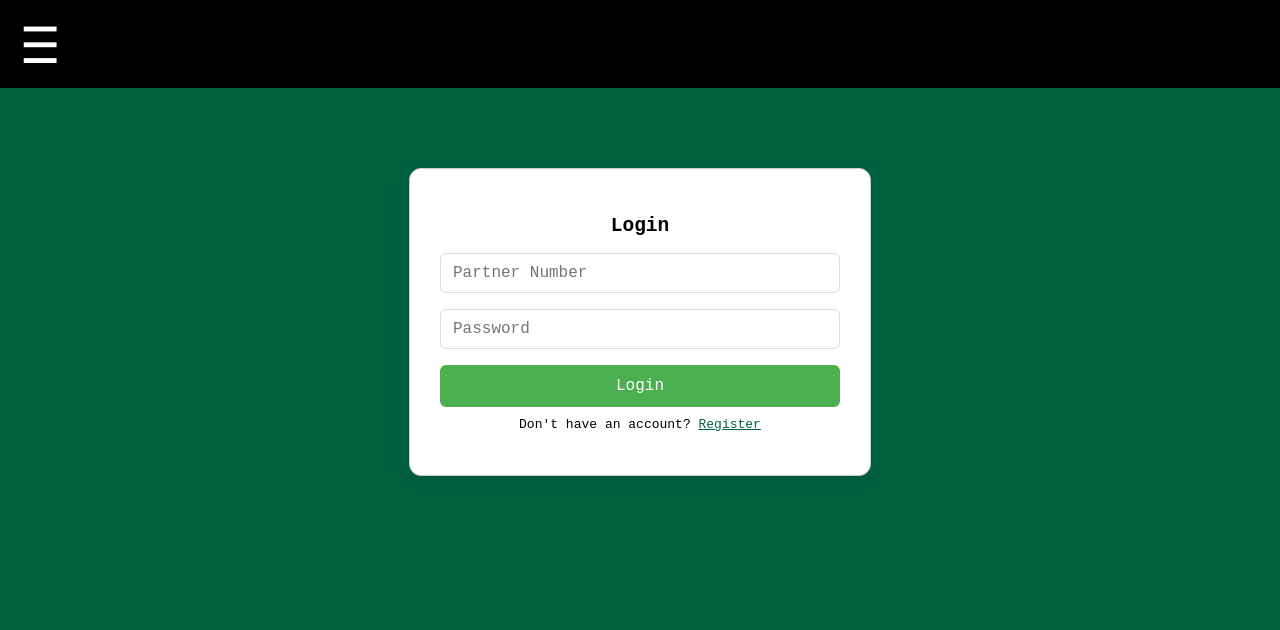
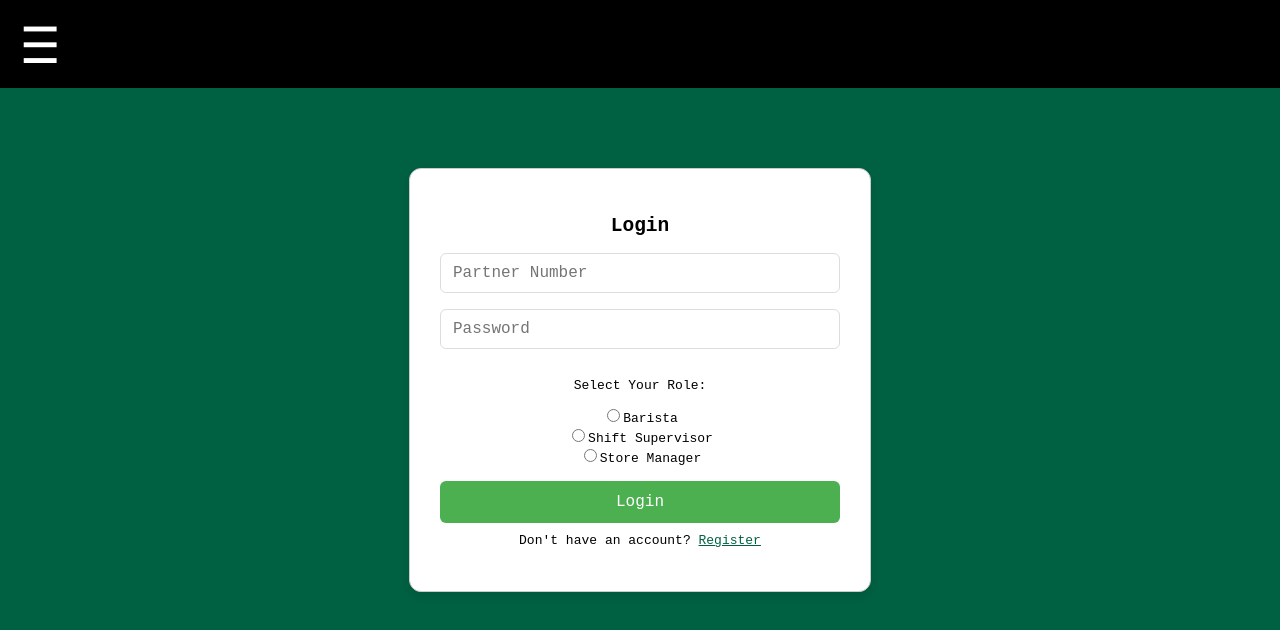
Before and after one commit to brepp22/greenapron, a React (Create React App) app in the folder greenapron/: page /login in a window 1280 px wide. Shown: the top 630 px of the page. Built offline with nearby package versions, Linux system fonts and the light colour scheme.

Commit message:
radio buttons added for role on register

```diff
--- a/greenapron/src/components/LoginForm.jsx
+++ b/greenapron/src/components/LoginForm.jsx
@@ -4,10 +4,13 @@ import axios from 'axios';
 import './LoginForm.css';
 
 const LoginForm = ({setToken}) => {
-  const [form, setForm] = useState({ partner_number: '', password: '' });
+  const [form, setForm] = useState({ partner_number: '', password: '', role: '', });
   const [error, setError] = useState('');
   const [isRegister, setIsRegister] = useState('');
   const navigate = useNavigate();
+
+  const roleOptions = ['Barista', 'Shift Supervisor', 'Store Manager'];
+
 
   const handleChange = (e) => {
     setForm({ ...form, [e.target.name]: e.target.value });
@@ -73,6 +76,24 @@ const LoginForm = ({setToken}) => {
         required
       /><br />
 
+      <p>Select Your Role:</p>
+
+      {roleOptions.map((role) => (
+      <label key={role} style={{ display: 'block' }}>
+      <input
+        className = "input-role"
+        type="radio"
+        name="role"
+        value={role}
+        checked={form.role === role}
+        onChange={handleChange}
+      />
+      {role}
+    </label>
+  ))}
+    <br />
+
+
       <button className='login-button' type="submit">{isRegister ? 'Register' : 'Login'}</button>
       {error && <p className="error-message" style={{ color: 'red' }}>{error}</p>}
 
```
